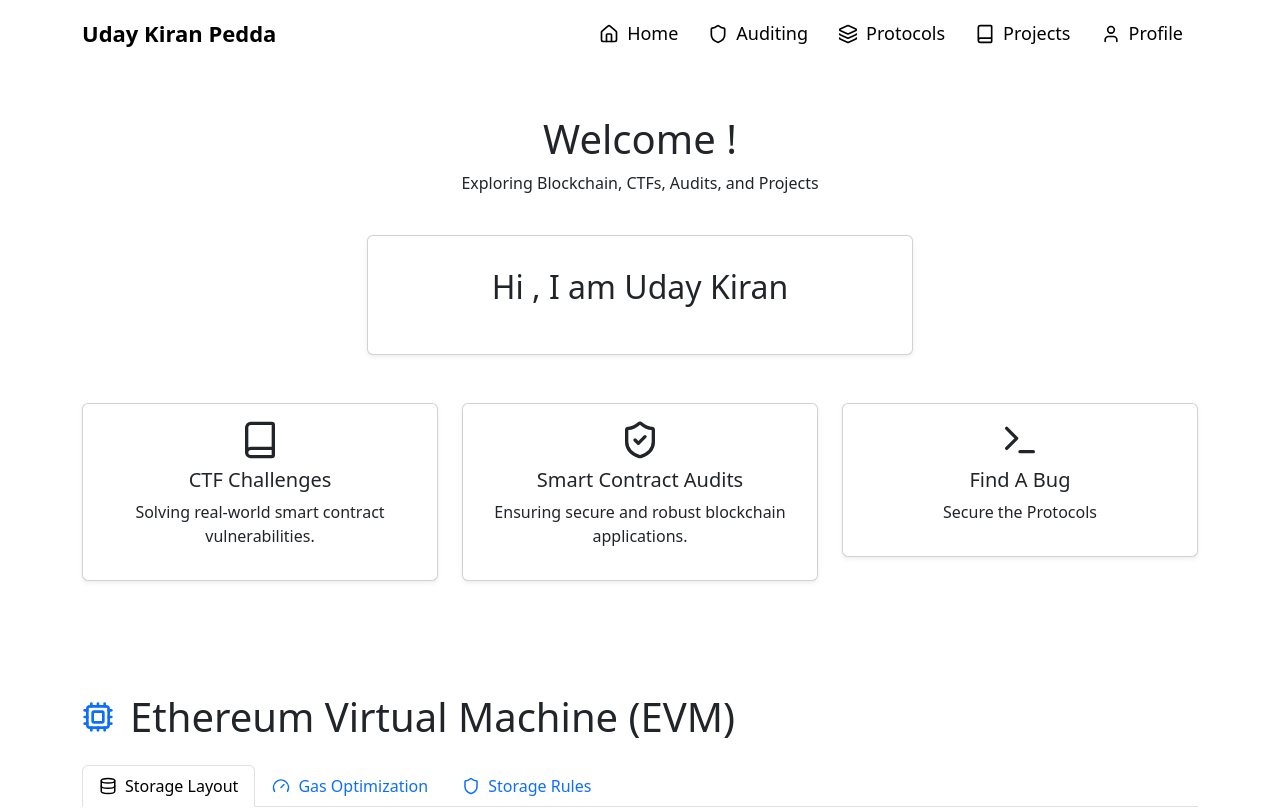
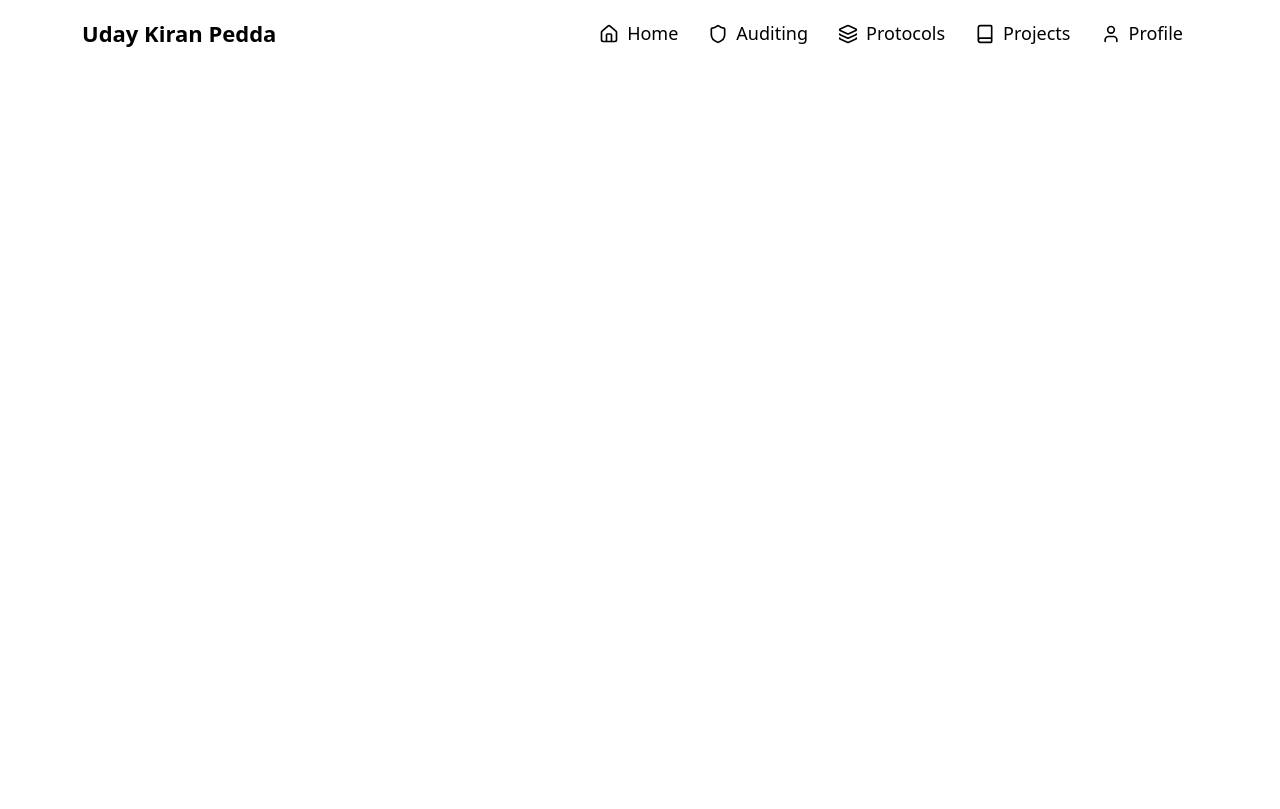
Before and after one commit to udaykiranhub/udaykiranpedda-blog, a React (Create React App) app in the folder client/: page / in a window 1280 px wide. Shown: the top 809 px of the page. Built offline with nearby package versions, Linux system fonts and the light colour scheme.

Commit message:
Update App.js

```diff
--- a/client/src/App.js
+++ b/client/src/App.js
@@ -23,7 +23,7 @@
       <NavBar/>
         <Routes>
           //udaykiranpedda-blog
-          <Route path="/" element={<Home />} />
+          <Route path="/udaykiranpedda-blog" element={<Home />} />
         <Route path="/profile" element={<Profile/>}/>
         <Route path="/projects" element={<Projects/>}/>
         </Routes>
```
